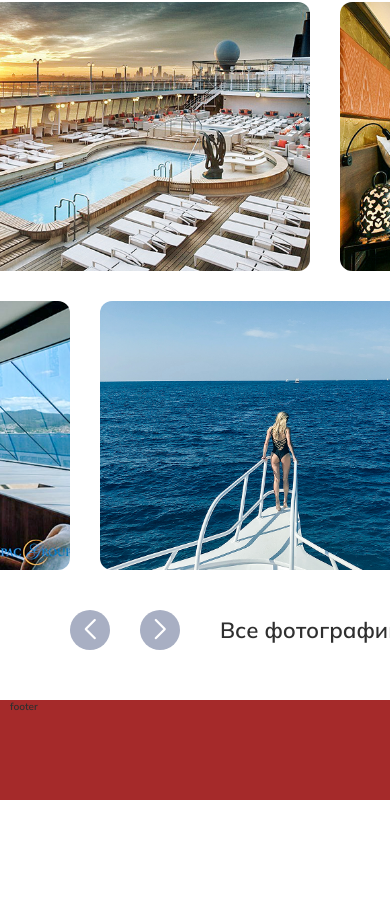
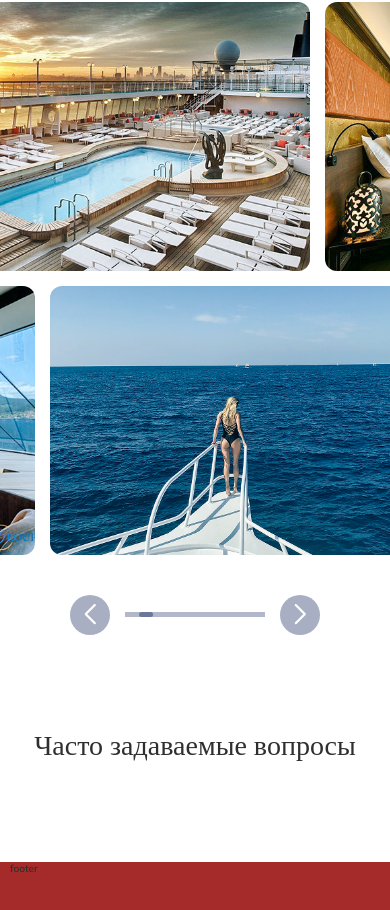
Before and after one commit to IlliaPavlyuchenko/Landing_Serenada, a Vue app: page / in a window 390 px wide. Shown: the part 4954-5864 px from the top of the page. Before the commit the page ends 5754 px from the top, so only its background shows below. Built offline with nearby package versions, Linux system fonts and the light colour scheme.

Commit message:
fix: Gallery resp and faqs start

```diff
--- a/src/App.vue
+++ b/src/App.vue
@@ -9,6 +9,7 @@
       <Tours />
       <BookingForm />
       <Gallery />
+      <Faqs />
     </main>
     <Footer />
   </div>
@@ -23,6 +24,7 @@ import Advantages from "./components/Advantages.vue";
 import Tours from "./components/Tours.vue";
 import BookingForm from "./components/BookingForm.vue";
 import Gallery from "./components/Gallery.vue";
+import Faqs from "./components/Faqs.vue";
 import Footer from "./components/Footer.vue";
 </script>
 
--- a/src/assets/styles/_base.scss
+++ b/src/assets/styles/_base.scss
@@ -80,6 +80,9 @@ body {
   &.container--v3 {
     max-width: 179rem;
   }
+  &.container--v4 {
+    max-width: 152rem;
+  }
 }
 
 .logo {
--- /dev/null
+++ b/src/components/Faqs.vue
@@ -0,0 +1,9 @@
+<template>
+  <section class="section">
+    <div class="container container--v2">
+      <div class="section__head">
+        <h2 class="section__title">Часто задаваемые вопросы</h2>
+      </div>
+    </div>
+  </section>
+</template>
--- a/src/components/Gallery.vue
+++ b/src/components/Gallery.vue
@@ -33,14 +33,9 @@ const imagesBottom = [
   new URL("../assets/images/gallery7.png", import.meta.url).href,
 ];
 
-// const groupedImages = [];
-// for (let i = 0; i < images.length; i += 2) {
-//   groupedImages.push(images.slice(i, i + 2));
-// }
-
 const swiperBreakpoints = {
   1440: {
-    slidesPerView: 4,
+    slidesPerView: 3,
     spaceBetween: 30,
   },
 
@@ -56,7 +51,7 @@ const swiperBreakpoints = {
 
   0: {
     slidesPerView: 1,
-    spaceBetween: 30,
+    spaceBetween: 15,
   },
 };
 </script>
@@ -70,7 +65,7 @@ const swiperBreakpoints = {
       <div class="gallery">
         <Swiper
           :modules="[Navigation, Scrollbar, Autoplay]"
-          :slides-per-view="4"
+          :slides-per-view="3"
           :space-between="30"
           :navigation="{
             nextEl: '.swiper-button-next',
@@ -118,6 +113,9 @@ const swiperBreakpoints = {
     display: flex;
     flex-direction: column;
     gap: 3rem;
+    @media (max-width: 768px) {
+      gap: 1.5rem;
+    }
   }
 
   &__img {
@@ -126,10 +124,17 @@ const swiperBreakpoints = {
     border-radius: 1.2rem;
     display: block;
     margin-left: -8rem;
+
+    @media (max-width: 425px) {
+      max-width: 48rem;
+    }
   }
 
   &__img--bottom {
     margin-left: 10rem;
+    @media (max-width: 425px) {
+      margin-left: 5rem;
+    }
   }
 
   &__controls {
@@ -149,6 +154,9 @@ const swiperBreakpoints = {
     text-decoration: none;
     white-space: nowrap;
     align-items: center;
+    @media (max-width: 768px) {
+      display: none;
+    }
   }
 }
 
@@ -194,4 +202,10 @@ const swiperBreakpoints = {
     background: #6a7799;
   }
 }
+
+.swiper-slide {
+  @media (max-width: 425px) {
+    max-width: 48rem;
+  }
+}
 </style>
```
